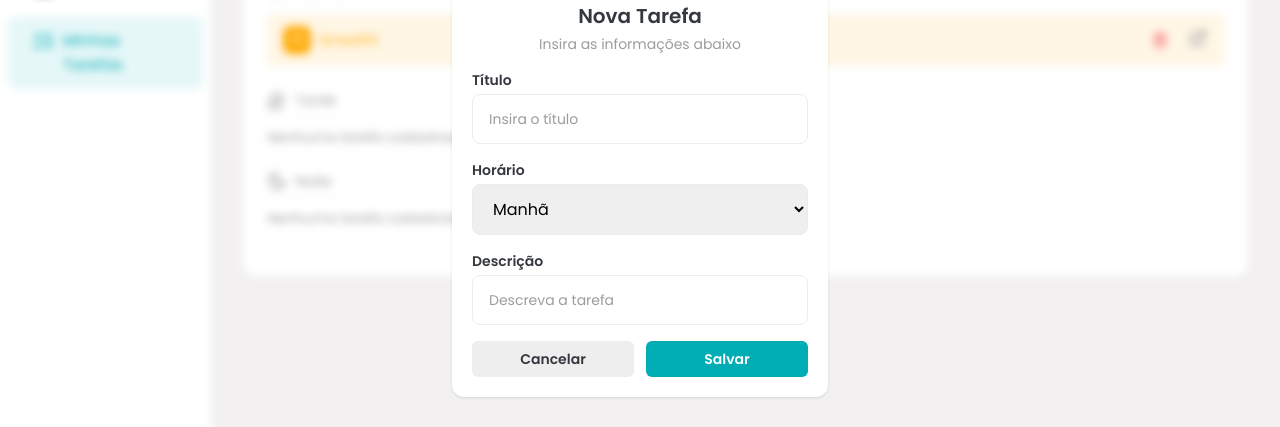
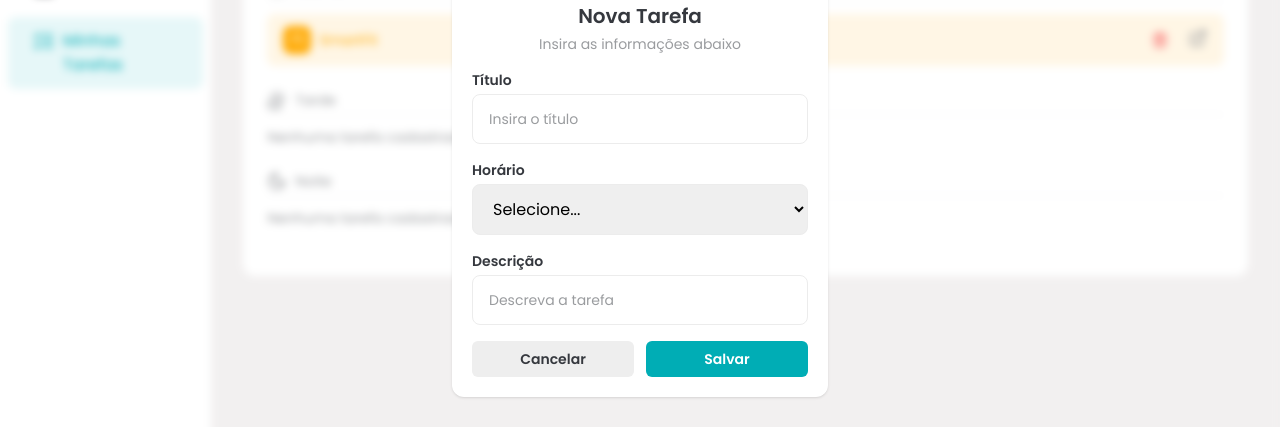
Before and after one commit to DouglasRamosP/task-manager, a React (Vite) app: page / in a window 1280 px wide. Both pictures are taken after a click on the button "Nova tarefa". Shown: the part 211-638 px from the top of the page. Built offline with nearby package versions, Linux system fonts and the light colour scheme; data requests are answered from the project's data file.

Commit message:
feat: add react hook forms to AddTaskDialog

```diff
--- a/src/components/AddTaskDialog.jsx
+++ b/src/components/AddTaskDialog.jsx
@@ -1,7 +1,8 @@
 import "./AddTaskDialog.css"
 
-import { useRef, useState } from "react"
+import { useRef } from "react"
 import { createPortal } from "react-dom"
+import { useForm } from "react-hook-form"
 import { CSSTransition } from "react-transition-group"
 import { toast } from "sonner"
 import { v4 } from "uuid"
@@ -12,65 +13,52 @@ import Input from "./Input"
 import InputLabel from "./InputLabel"
 
 const AddTaskDialog = ({ isOpen, onClose, onSubmitSuccess }) => {
-  const [errors, setErrors] = useState([])
-  const [isLoading, setIsLoading] = useState(false)
   const nodeRef = useRef()
-  const titleRef = useRef()
-  const descriptionRef = useRef()
-  const timeRef = useRef()
 
-  const handleSaveClick = async () => {
-    const title = titleRef.current.value
-    const description = descriptionRef.current.value
-    const time = timeRef.current.value
+  const {
+    register,
+    handleSubmit,
+    reset,
+    formState: { errors, isSubmitting: isLoading },
+  } = useForm({
+    defaultValues: {
+      title: "",
+      time: "",
+      description: "",
+    },
+  })
+
+  const handleSaveClick = async (data) => {
     const task = {
       id: v4(),
-      title,
-      time,
-      description,
+      title: data.title.trim(),
+      time: data.time,
+      description: data.description.trim(),
       status: "not_started",
     }
-    const newErrors = []
-
-    if (!title.trim()) {
-      newErrors.push({ inputName: "title", message: "O título é obrigatório." })
-    }
-    if (!time.trim()) {
-      newErrors.push({ inputName: "time", message: "O horário é obrigatório." })
-    }
-    if (!description.trim()) {
-      newErrors.push({
-        inputName: "description",
-        message: "A descrição é obrigatória.",
-      })
-    }
-    setErrors(newErrors)
-
-    if (newErrors.length > 0) {
-      return
-    }
-    setIsLoading(true)
 
     const response = await fetch("http://localhost:3000/tasks", {
       method: "POST",
+      headers: { "Content-Type": "application/json" },
       body: JSON.stringify(task),
     })
+
     if (!response.ok) {
-      setIsLoading(false)
-      return toast.error(
-        "Erro ao adicionar a tarefa. Por favor, tente novamente."
-      )
+      toast.error("Erro ao adicionar a tarefa. Por favor, tente novamente.")
+      return
     }
+
     onSubmitSuccess(task)
-    setIsLoading(false)
+    toast.success("Tarefa adicionada com sucesso!")
+
+    reset() // limpa o form
     onClose()
   }
 
-  const titleError = errors.find((error) => error.inputName === "title")
-  const timeError = errors.find((error) => error.inputName === "time")
-  const descriptionError = errors.find(
-    (error) => error.inputName === "description"
-  )
+  const handleClose = () => {
+    reset()
+    onClose()
+  }
 
   return (
     <CSSTransition
@@ -94,59 +82,79 @@ const AddTaskDialog = ({ isOpen, onClose, onSubmitSuccess }) => {
                 Insira as informações abaixo
               </p>
 
+              <form onSubmit={handleSubmit(handleSaveClick)}>
                 <div className="flex w-[336px] flex-col space-y-4">
                   <Input
                     id="title"
                     label="Título"
                     placeholder="Insira o título"
-                  error={titleError}
-                  ref={titleRef}
-                  disabled={isLoading}
+                    {...register("title", {
+                      required: "O título é obrigatório.",
+                      validate: (v) =>
+                        v.trim() !== "" || "O título não pode ser vazio.",
+                    })}
+                    error={errors.title}
                   />
 
                   <div className="flex flex-col gap-1 text-left">
-                  <InputLabel htmlFor="horario">Horário</InputLabel>
+                    <InputLabel htmlFor="time">Horário</InputLabel>
                     <select
-                    className="rounded-lg border border-solid border-[#ECECEC] px-4 py-3 outline-brand-primary placeholder:text-sm placeholder:text-brand-text-gray"
-                    name=""
-                    id="horario"
-                    defaultValue="morning"
-                    ref={timeRef}
-                    error={timeError}
-                    disabled={isLoading}
+                      id="time"
+                      className="rounded-lg border border-solid border-[#ECECEC] px-4 py-3 outline-brand-primary"
+                      {...register("time", {
+                        required: "O período é obrigatório.",
+                      })}
                     >
+                      <option value="">Selecione...</option>
                       <option value="morning">Manhã</option>
                       <option value="afternoon">Tarde</option>
                       <option value="evening">Noite</option>
                     </select>
+
+                    {errors.time && (
+                      <span className="text-xs text-brand-danger">
+                        {errors.time.message}
+                      </span>
+                    )}
                   </div>
+
                   <Input
                     id="description"
                     label="Descrição"
                     placeholder="Descreva a tarefa"
-                  error={descriptionError}
-                  ref={descriptionRef}
-                  disabled={isLoading}
+                    {...register("description", {
+                      required: "A descrição é obrigatória.",
+                      validate: (v) =>
+                        v.trim() !== "" || "A descrição não pode ser vazia.",
+                    })}
+                    error={errors.description}
                   />
 
                   <div className="flex gap-3">
                     <Button
-                    onClick={onClose}
+                      type="button"
+                      onClick={handleClose}
                       color="secondary"
                       className="w-full"
-                    size={"large"}
-                    text={"Cancelar"}
+                      size="large"
+                      text="Cancelar"
+                      disabled={isLoading}
                     />
                     <Button
                       className="w-full"
-                    size={"large"}
-                    text={"Salvar"}
-                    onClick={handleSaveClick}
+                      type="submit"
+                      size="large"
+                      text="Salvar"
                       disabled={isLoading}
-                    icon={isLoading && <LoaderIcon className="animate-spin" />}
-                  ></Button>
+                      icon={
+                        isLoading ? (
+                          <LoaderIcon className="animate-spin" />
+                        ) : null
+                      }
+                    />
                   </div>
                 </div>
+              </form>
             </div>
           </div>,
           document.body
```
Also changed, not shown: db.json (line endings or trailing spaces). Lines whose indentation alone changed are shown as unchanged.
